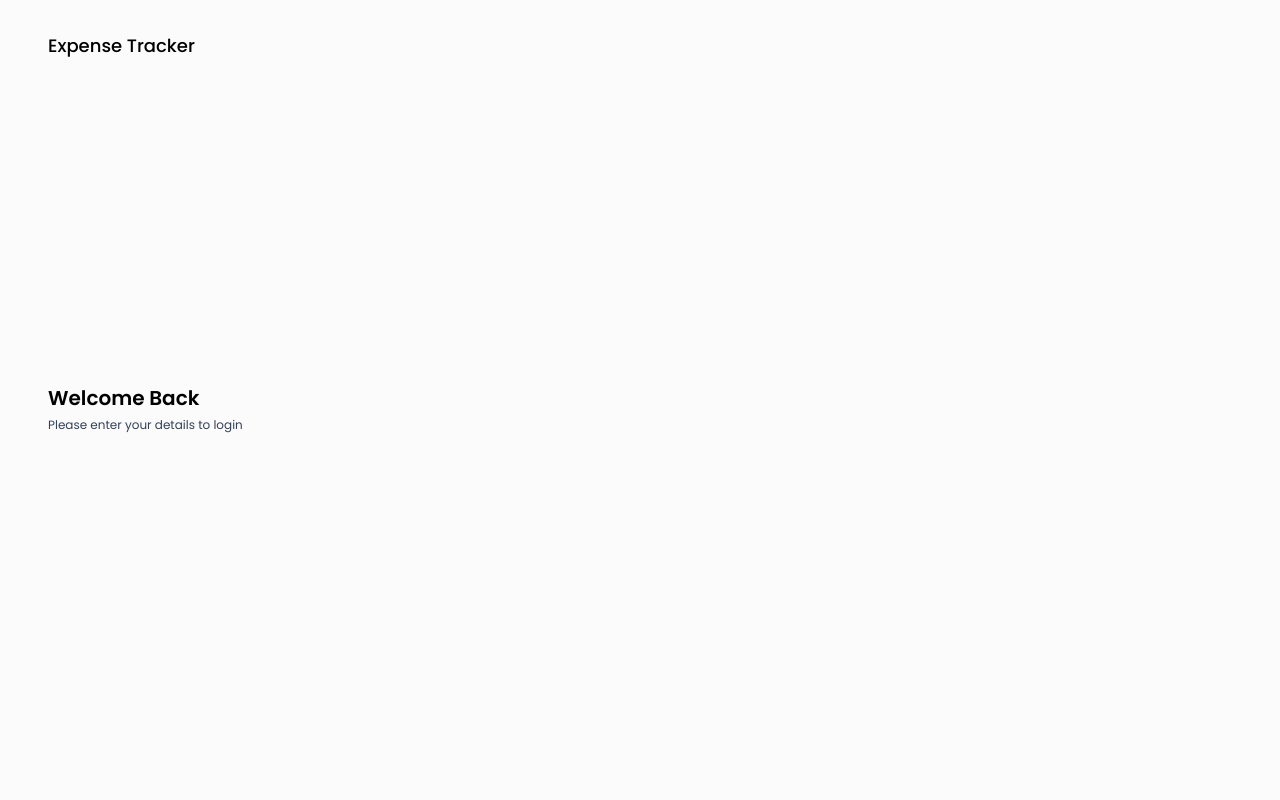
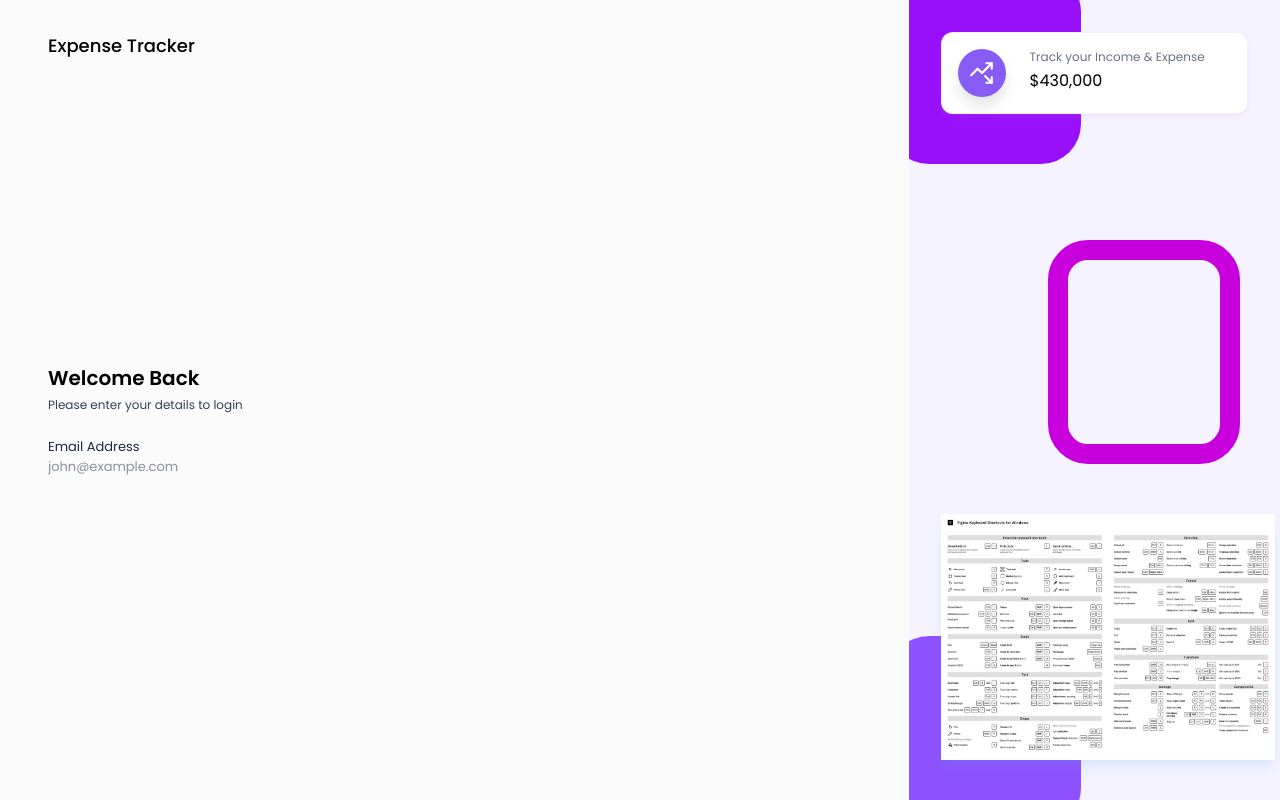
Before and after one commit to arunav999/Expense_Tracker-frontend, a React (Vite) app: page /login in a window 1280 px wide. Built offline with nearby package versions, Linux system fonts and the light colour scheme.

Commit message:
added custom inputs

```diff
--- /dev/null
+++ b/src/components/Inputs/Input.jsx
@@ -0,0 +1,50 @@
+import { useState } from "react";
+import { FaRegEye, FaRegEyeSlash } from "react-icons/fa6";
+
+function Input({ value, onChnage, label, placeholder, type }) {
+  const [showPassword, setShowPassword] = useState(false);
+
+  const toggleShowPassword = () => {
+    setShowPassword(!showPassword);
+  };
+
+  return (
+    <>
+      <div className="text-[13px] text-slate-800">
+        <label htmlFor="">{label}</label>
+
+        <div className="input-box">
+          <input
+            type={
+              type == "password" ? (showPassword ? "text" : "password") : type
+            }
+            placeholder={placeholder}
+            className="w-full bg-transparent outline-none"
+            value={value}
+            onChange={(e) => onChnage(e)}
+          />
+
+          {type === "password" && (
+            <>
+              {showPassword ? (
+                <FaRegEye
+                  size={22}
+                  className="text-primary cursor-pointer"
+                  onClick={() => toggleShowPassword()}
+                />
+              ) : (
+                <FaRegEyeSlash
+                  size={22}
+                  className="text-slate-400 cursor-pointer"
+                  onClick={() => toggleShowPassword()}
+                />
+              )}
+            </>
+          )}
+        </div>
+      </div>
+    </>
+  );
+}
+
+export default Input;
--- a/src/components/layouts/AuthLayout.jsx
+++ b/src/components/layouts/AuthLayout.jsx
@@ -1,10 +1,34 @@
+import { LuTrendingUpDown } from "react-icons/lu";
+import EXMP from "../../assets/images/exmp.jpg";
+
 const AuthLayout = ({ children }) => {
   return (
     <>
-      <div>
+      <div className="flex">
         <div className="w-screen h-screen md:w=[60vw] px-12 pt-8 pb-12">
           <h2 className="text-lg font-medium text-black">Expense Tracker</h2>
           {children}
+        </div>
+
+        <div className="hidden md:block w-[40vw] h-screen bg-violet-50 bg-auth-bg-img bg-no-repeat bg-center overflow-hidden p-8 relative">
+          <div className="w-48 h-48 rounded-[40px] bg-purple-600 absolute -top-7 -left-5" />
+          <div className="w-48 h-56 rounded-[40px] border-[20px] border-fuchsia-600 absolute top-[30%] right-10" />
+          <div className="w-48 h-48 rounded-[40px] bg-violet-500 absolute -bottom-7 -left-5" />
+
+          <div className="grid grid-cols-1 z-20">
+            <StatsInfoCard
+              icon={<LuTrendingUpDown />}
+              label="Track your Income & Expense"
+              value="430,000"
+              color="bg-primary"
+            />
+          </div>
+
+          <img
+            src={EXMP}
+            alt=""
+            className="w-64 lg:w-[90%] absolute bottom-10 shadow-lg shadow-blue-400/15"
+          />
         </div>
       </div>
     </>
@@ -12,3 +36,19 @@ const AuthLayout = ({ children }) => {
 };
 
 export default AuthLayout;
+
+const StatsInfoCard = ({ icon, label, value, color }) => {
+  return (
+    <div className="flex gap-6 bg-white p-4 rounded-xl shadow-md shadow-purple-400/10 border border-gray-200/50 z-10">
+      <div
+        className={`w-12 h-12 flex items-center justify-center text-[26px] text-white ${color} rounded-full drop-shadow-xl`}
+      >
+        {icon}
+      </div>
+      <div>
+        <h6 className="text-xs text-gray-500 mb-1">{label}</h6>
+        <span className="text[20px]">${value}</span>
+      </div>
+    </div>
+  );
+};
--- a/src/pages/Auth/Login.jsx
+++ b/src/pages/Auth/Login.jsx
@@ -1,6 +1,20 @@
+import { useState } from "react";
 import AuthLayout from "../../components/layouts/AuthLayout";
+import { useNavigate } from "react-router-dom";
+
+import Input from "../../components/Inputs/Input";
 
 export default function Login() {
+  const [email, setEmail] = useState("");
+  const [password, setPassword] = useState("");
+  const [error, setError] = useState(null);
+
+  const navigate = useNavigate();
+
+  const handleLogin = async (e)=> {
+
+  }
+
   return (
     <>
       <AuthLayout>
@@ -9,6 +23,16 @@ export default function Login() {
           <p className="text-xs text-slate-700 mt-[5px] mb-6">
             Please enter your details to login
           </p>
+
+          <form onSubmit={handleLogin}>
+            <Input
+              value={email}
+              onChange={({ target }) => setEmail(target.value)}
+              label="Email Address"
+              placeholder="john@example.com"
+              type="text"
+            />
+          </form>
         </div>
       </AuthLayout>
     </>
```
Also changed, not shown: src/assets/images/exmp.jpg (added).
